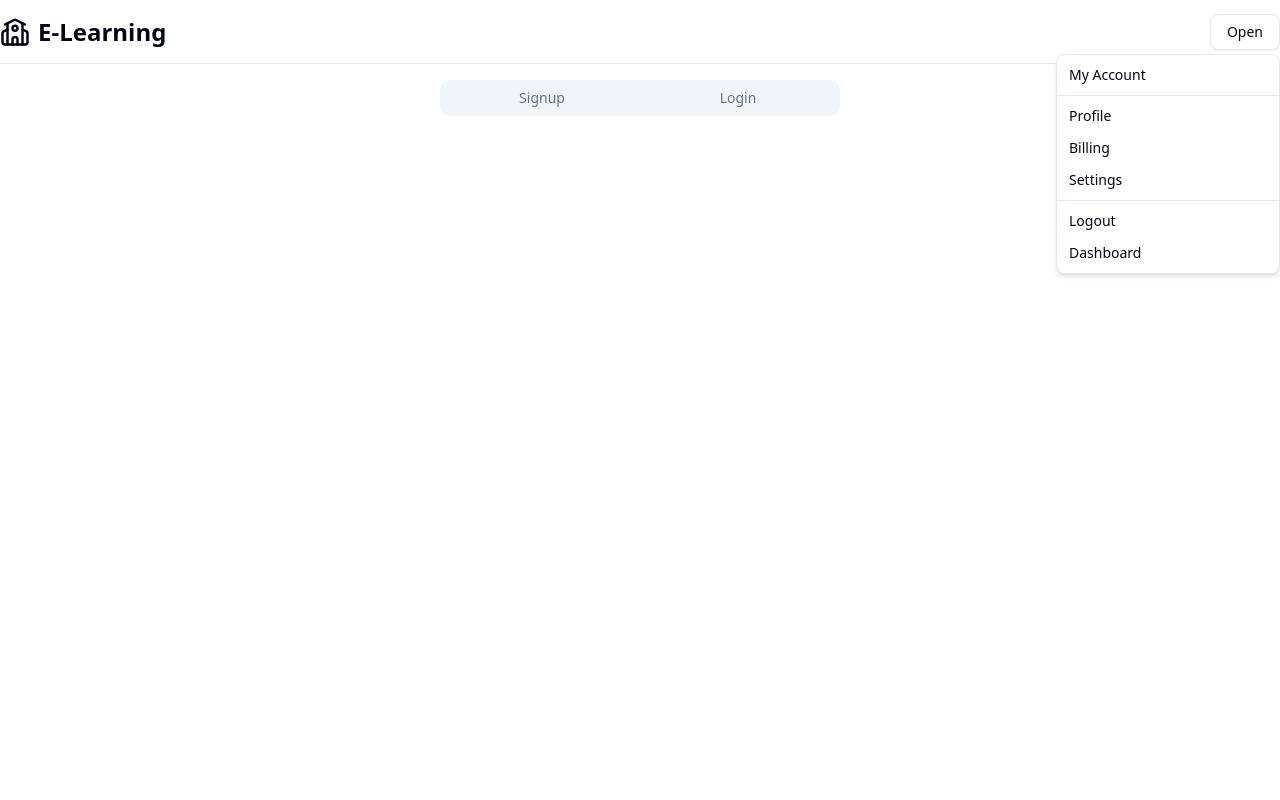
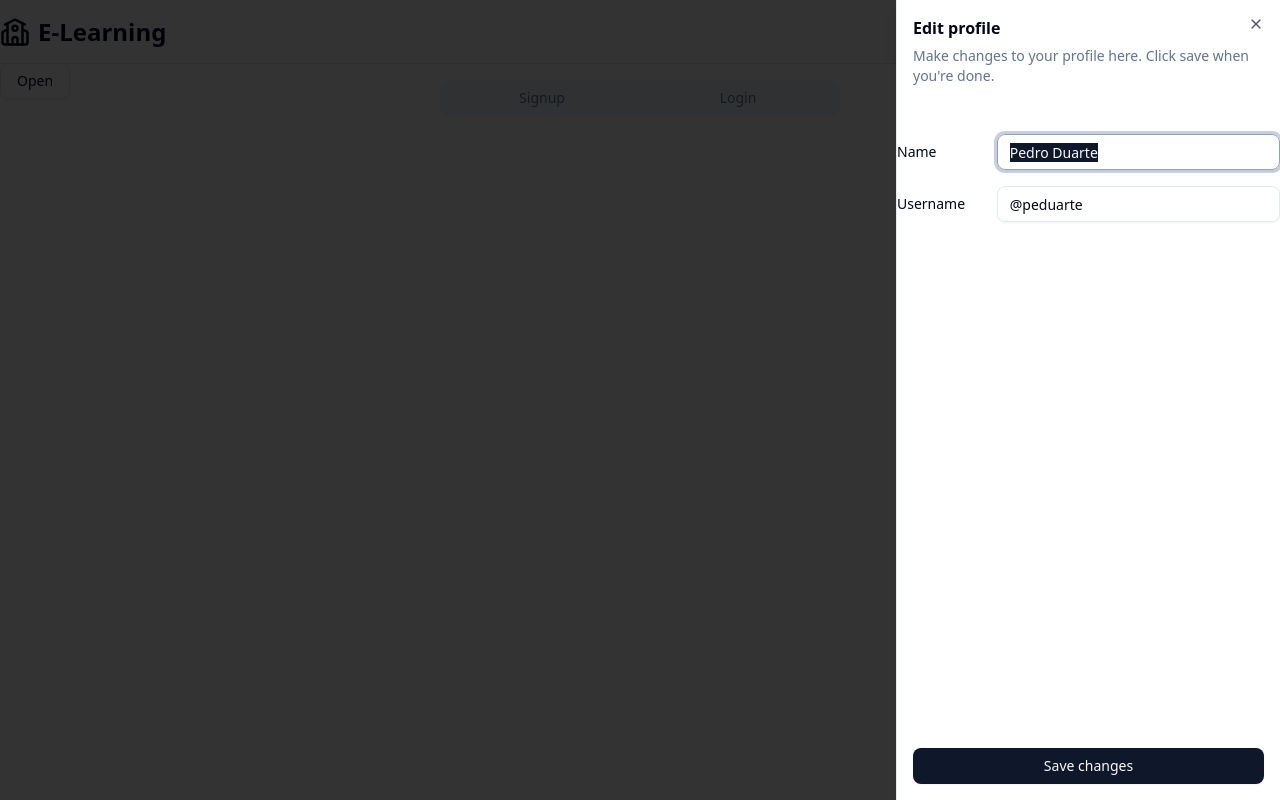
Before and after one commit to Rushikesh7997/learning-management-system, a React (Vite) app in the folder frontend/: page / in a window 1280 px wide. Both pictures are taken after a click on the button "Open". Built offline with nearby package versions, Linux system fonts and the light colour scheme.

Commit message:
update navbar

```diff
--- a/frontend/package.json
+++ b/frontend/package.json
@@ -10,6 +10,8 @@
     "preview": "vite preview"
   },
   "dependencies": {
+    "@radix-ui/react-avatar": "^1.1.3",
+    "@radix-ui/react-dialog": "^1.1.6",
     "@radix-ui/react-dropdown-menu": "^2.1.6",
     "@radix-ui/react-label": "^2.1.2",
     "@radix-ui/react-slot": "^1.1.2",
--- /dev/null
+++ b/frontend/src/components/DarkMode.jsx
@@ -0,0 +1,35 @@
+import React from 'react'
+import { Moon, Sun } from "lucide-react"
+import { Button } from "@/components/ui/button"
+import {
+    DropdownMenu,
+    DropdownMenuContent,
+    DropdownMenuItem,
+    DropdownMenuTrigger,
+} from "@/components/ui/dropdown-menu"
+
+
+export const DarkMode = () => {
+  return (
+         <DropdownMenu>
+            <DropdownMenuTrigger asChild>
+                <Button variant="outline" size="icon">
+                <Sun className="h-[1.2rem] w-[1.2rem] rotate-0 scale-100 transition-all dark:-rotate-90 dark:scale-0" />
+                <Moon className="absolute h-[1.2rem] w-[1.2rem] rotate-90 scale-0 transition-all dark:rotate-0 dark:scale-100" />
+                <span className="sr-only">Toggle theme</span>
+                </Button>
+            </DropdownMenuTrigger>
+            <DropdownMenuContent align="end">
+                <DropdownMenuItem onClick={() => setTheme("light")}>
+                Light
+                </DropdownMenuItem>
+                <DropdownMenuItem onClick={() => setTheme("dark")}>
+                Dark
+                </DropdownMenuItem>
+                <DropdownMenuItem onClick={() => setTheme("system")}>
+                System
+                </DropdownMenuItem>
+            </DropdownMenuContent>
+        </DropdownMenu>
+  )
+}
--- a/frontend/src/components/Navbar.jsx
+++ b/frontend/src/components/Navbar.jsx
@@ -1,6 +1,7 @@
-import { School } from 'lucide-react'
-import React from 'react'
-import { Button } from "@/components/ui/button"
+import React from "react";
+import { School } from "lucide-react";
+import { DarkMode } from "./DarkMode";
+import { Button } from "@/components/ui/button";
 import {
   DropdownMenu,
   DropdownMenuContent,
@@ -9,56 +10,108 @@
   DropdownMenuLabel,
   DropdownMenuSeparator,
   DropdownMenuTrigger,
-} from "@/components/ui/dropdown-menu"
+} from "@/components/ui/dropdown-menu";
+import {
+    Avatar,
+    AvatarFallback,
+    AvatarImage,
+} from "@/components/ui/avatar"
+import {
+    Sheet,
+    SheetClose,
+    SheetContent,
+    SheetDescription,
+    SheetFooter,
+    SheetHeader,
+    SheetTitle,
+    SheetTrigger,
+} from "@/components/ui/sheet"
+import { Input } from "@/components/ui/input"
+import { Label } from "@/components/ui/label"
+
 
 export const Navbar = () => {
-    const user = true;
+  const user = false;
   return (
-    <div className='h-16 dark:bg-[#0A0A0A] bg-white border-b dark:border-b-gray-800 border-b-gray-200 fixed top-0 left-0 right-0 duration-300 z-10'>
-        <div className='max-w-7xl mx-auto hidden md:flex justify-between items-center gap-10 h-full'>
-            <div className='flex items-center gap-2'>
-                <School size={"30"}/>
-                <h1 className='hidden md:block font-extrabold text-2xl'>E-Learning</h1>
+    <div className="h-16 dark:bg-[#0A0A0A] bg-white border-b dark:border-b-gray-800 border-b-gray-200 fixed top-0 left-0 right-0 duration-300 z-10">
+      {/* desktop device */}
+      <div className="max-w-7xl mx-auto hidden md:flex justify-between items-center gap-10 h-full">
+        <div className="flex items-center gap-2">
+          <School size={"30"} />
+          <h1 className="hidden md:block font-extrabold text-2xl">
+            E-Learning
+          </h1>
         </div>
-            <div>
-                {
-                    user ? (
+        <div className="flex items-center gap-8">
+          {user ? (
             <DropdownMenu>
               <DropdownMenuTrigger asChild>
-                          <Button variant="outline">Open</Button>
+                <Avatar>
+                    <AvatarImage src="https://github.com/shadcn.png" alt="@shadcn" />
+                    <AvatarFallback>CN</AvatarFallback>
+                </Avatar>
               </DropdownMenuTrigger>
               <DropdownMenuContent className="w-56">
                 <DropdownMenuLabel>My Account</DropdownMenuLabel>
                 <DropdownMenuSeparator />
                 <DropdownMenuGroup>
-                            <DropdownMenuItem>
-                              Profile
-                            </DropdownMenuItem>
-                            <DropdownMenuItem>
-                              Billing
-                            </DropdownMenuItem>
-                            <DropdownMenuItem>
-                              Settings
-                            </DropdownMenuItem>
+                  <DropdownMenuItem>My Learning</DropdownMenuItem>
+                  <DropdownMenuItem>Profile</DropdownMenuItem>
+                  <DropdownMenuItem>Log out</DropdownMenuItem>
                 </DropdownMenuGroup>
-                          <DropdownMenuSeparator/>
-                          <DropdownMenuItem>
-                            Logout
-                          </DropdownMenuItem>
-                          <DropdownMenuItem>
-                            Dashboard
-                          </DropdownMenuItem>
+                <DropdownMenuSeparator />
+                <DropdownMenuItem>Dashboard</DropdownMenuItem>
               </DropdownMenuContent>
             </DropdownMenu>
           ) : (
-                        <div className='flex items-center gap-2'>
+            <div className="flex items-center gap-2">
               <Button variant="outline">Login</Button>
               <Button>Signup</Button>
             </div>
+          )}
+          <DarkMode/>
+        </div>
+      </div>
+      {/* mobile device */}
+        <MobileNavbar/>
+    </div>
+  );
+};
+
+
+const MobileNavbar =()=>{
+    return (
+    <Sheet>
+        <SheetTrigger asChild>
+            <Button variant="outline">Open</Button>
+        </SheetTrigger>
+        <SheetContent>
+            <SheetHeader>
+            <SheetTitle>Edit profile</SheetTitle>
+            <SheetDescription>
+                Make changes to your profile here. Click save when you're done.
+            </SheetDescription>
+            </SheetHeader>
+            <div className="grid gap-4 py-4">
+            <div className="grid grid-cols-4 items-center gap-4">
+                <Label htmlFor="name" className="text-right">
+                Name
+                </Label>
+                <Input id="name" value="Pedro Duarte" className="col-span-3" />
+            </div>
+            <div className="grid grid-cols-4 items-center gap-4">
+                <Label htmlFor="username" className="text-right">
+                Username
+                </Label>
+                <Input id="username" value="@peduarte" className="col-span-3" />
+            </div>
+            </div>
+            <SheetFooter>
+            <SheetClose asChild>
+                <Button type="submit">Save changes</Button>
+            </SheetClose>
+            </SheetFooter>
+        </SheetContent>
+    </Sheet>
     )
 }
-            </div>
-        </div>
-    </div>
-  )
-}
--- /dev/null
+++ b/frontend/src/components/ui/avatar.jsx
@@ -0,0 +1,45 @@
+import * as React from "react"
+import * as AvatarPrimitive from "@radix-ui/react-avatar"
+
+import { cn } from "@/lib/utils"
+
+function Avatar({
+  className,
+  ...props
+}) {
+  return (
+    <AvatarPrimitive.Root
+      data-slot="avatar"
+      className={cn("relative flex size-8 shrink-0 overflow-hidden rounded-full", className)}
+      {...props} />
+  );
+}
+
+function AvatarImage({
+  className,
+  ...props
+}) {
+  return (
+    <AvatarPrimitive.Image
+      data-slot="avatar-image"
+      className={cn("aspect-square size-full", className)}
+      {...props} />
+  );
+}
+
+function AvatarFallback({
+  className,
+  ...props
+}) {
+  return (
+    <AvatarPrimitive.Fallback
+      data-slot="avatar-fallback"
+      className={cn(
+        "bg-muted flex size-full items-center justify-center rounded-full",
+        className
+      )}
+      {...props} />
+  );
+}
+
+export { Avatar, AvatarImage, AvatarFallback }
--- /dev/null
+++ b/frontend/src/components/ui/sheet.jsx
@@ -0,0 +1,138 @@
+import * as React from "react"
+import * as SheetPrimitive from "@radix-ui/react-dialog"
+import { XIcon } from "lucide-react"
+
+import { cn } from "@/lib/utils"
+
+function Sheet({
+  ...props
+}) {
+  return <SheetPrimitive.Root data-slot="sheet" {...props} />;
+}
+
+function SheetTrigger({
+  ...props
+}) {
+  return <SheetPrimitive.Trigger data-slot="sheet-trigger" {...props} />;
+}
+
+function SheetClose({
+  ...props
+}) {
+  return <SheetPrimitive.Close data-slot="sheet-close" {...props} />;
+}
+
+function SheetPortal({
+  ...props
+}) {
+  return <SheetPrimitive.Portal data-slot="sheet-portal" {...props} />;
+}
+
+function SheetOverlay({
+  className,
+  ...props
+}) {
+  return (
+    <SheetPrimitive.Overlay
+      data-slot="sheet-overlay"
+      className={cn(
+        "data-[state=open]:animate-in data-[state=closed]:animate-out data-[state=closed]:fade-out-0 data-[state=open]:fade-in-0 fixed inset-0 z-50 bg-black/80",
+        className
+      )}
+      {...props} />
+  );
+}
+
+function SheetContent({
+  className,
+  children,
+  side = "right",
+  ...props
+}) {
+  return (
+    <SheetPortal>
+      <SheetOverlay />
+      <SheetPrimitive.Content
+        data-slot="sheet-content"
+        className={cn(
+          "bg-background data-[state=open]:animate-in data-[state=closed]:animate-out fixed z-50 flex flex-col gap-4 shadow-lg transition ease-in-out data-[state=closed]:duration-300 data-[state=open]:duration-500",
+          side === "right" &&
+            "data-[state=closed]:slide-out-to-right data-[state=open]:slide-in-from-right inset-y-0 right-0 h-full w-3/4 border-l sm:max-w-sm",
+          side === "left" &&
+            "data-[state=closed]:slide-out-to-left data-[state=open]:slide-in-from-left inset-y-0 left-0 h-full w-3/4 border-r sm:max-w-sm",
+          side === "top" &&
+            "data-[state=closed]:slide-out-to-top data-[state=open]:slide-in-from-top inset-x-0 top-0 h-auto border-b",
+          side === "bottom" &&
+            "data-[state=closed]:slide-out-to-bottom data-[state=open]:slide-in-from-bottom inset-x-0 bottom-0 h-auto border-t",
+          className
+        )}
+        {...props}>
+        {children}
+        <SheetPrimitive.Close
+          className="ring-offset-background focus:ring-ring data-[state=open]:bg-secondary absolute top-4 right-4 rounded-xs opacity-70 transition-opacity hover:opacity-100 focus:ring-2 focus:ring-offset-2 focus:outline-hidden disabled:pointer-events-none">
+          <XIcon className="size-4" />
+          <span className="sr-only">Close</span>
+        </SheetPrimitive.Close>
+      </SheetPrimitive.Content>
+    </SheetPortal>
+  );
+}
+
+function SheetHeader({
+  className,
+  ...props
+}) {
+  return (
+    <div
+      data-slot="sheet-header"
+      className={cn("flex flex-col gap-1.5 p-4", className)}
+      {...props} />
+  );
+}
+
+function SheetFooter({
+  className,
+  ...props
+}) {
+  return (
+    <div
+      data-slot="sheet-footer"
+      className={cn("mt-auto flex flex-col gap-2 p-4", className)}
+      {...props} />
+  );
+}
+
+function SheetTitle({
+  className,
+  ...props
+}) {
+  return (
+    <SheetPrimitive.Title
+      data-slot="sheet-title"
+      className={cn("text-foreground font-semibold", className)}
+      {...props} />
+  );
+}
+
+function SheetDescription({
+  className,
+  ...props
+}) {
+  return (
+    <SheetPrimitive.Description
+      data-slot="sheet-description"
+      className={cn("text-muted-foreground text-sm", className)}
+      {...props} />
+  );
+}
+
+export {
+  Sheet,
+  SheetTrigger,
+  SheetClose,
+  SheetContent,
+  SheetHeader,
+  SheetFooter,
+  SheetTitle,
+  SheetDescription,
+}
```
Also changed, not shown: 1 other file (tests, documents, lock files or other folders). Lines whose indentation alone changed are shown as unchanged.
